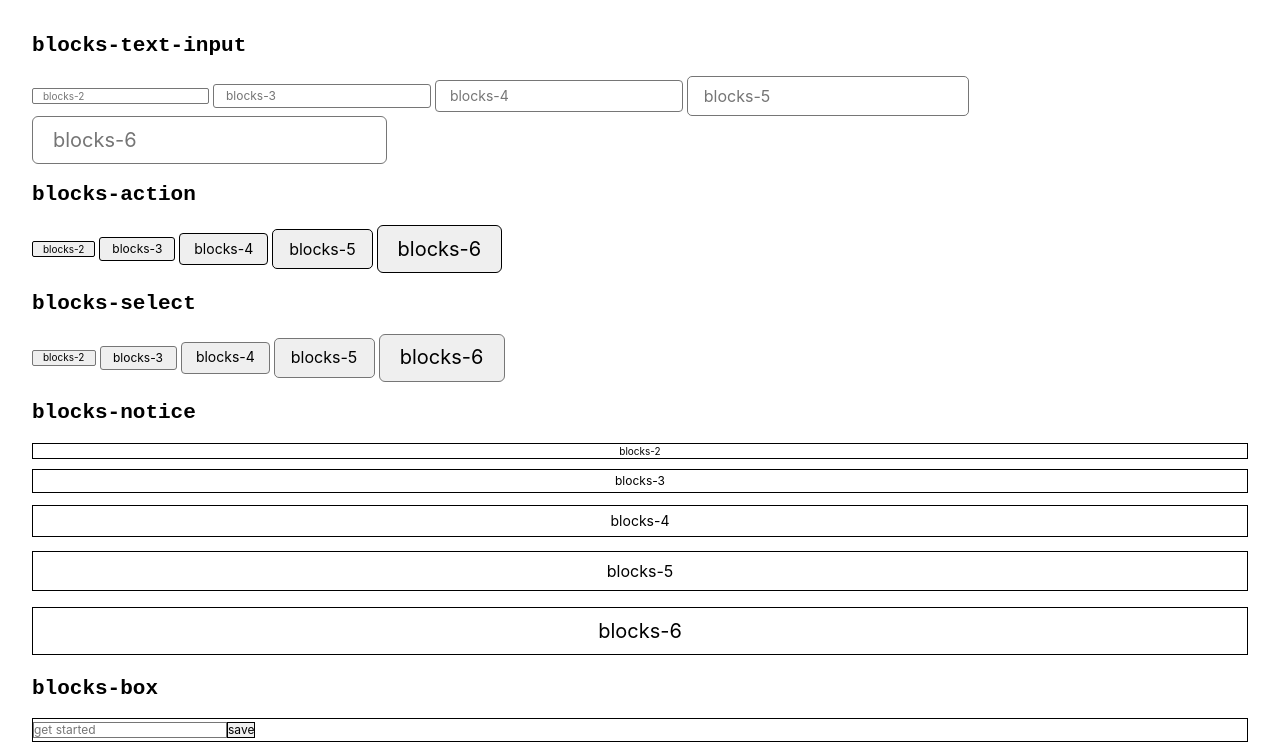
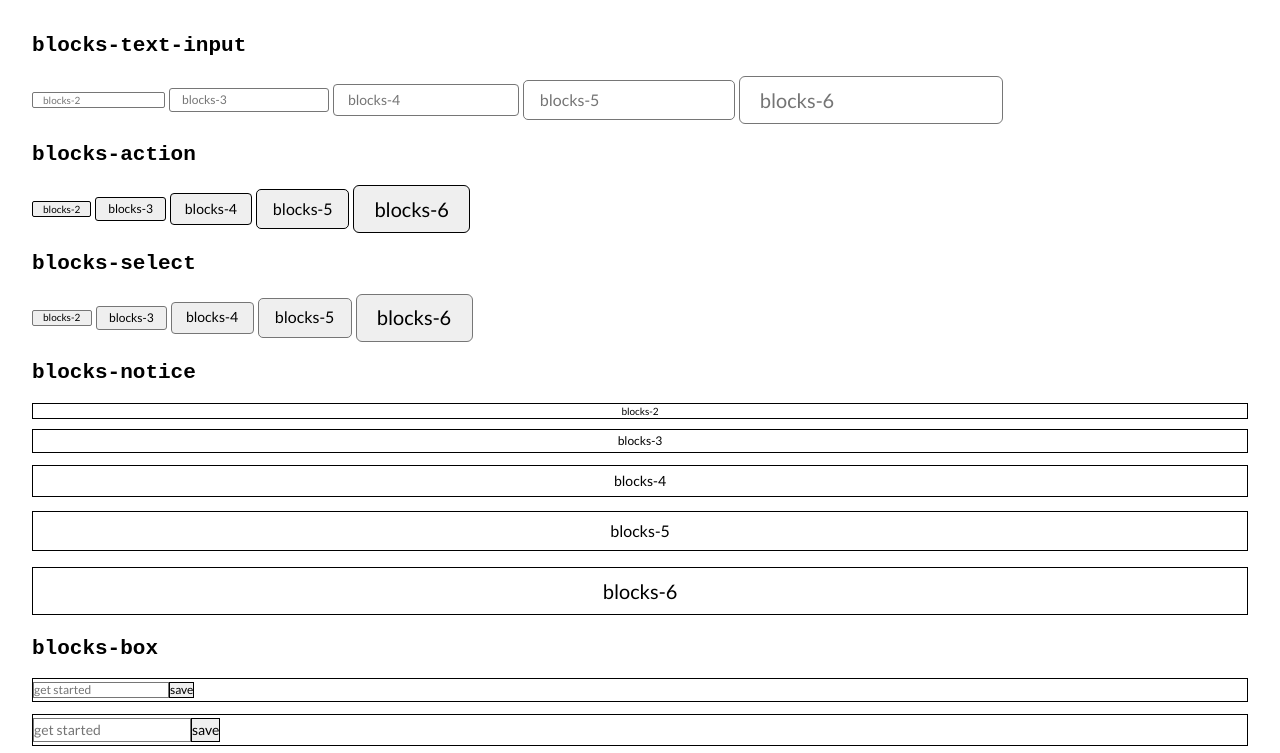
Before and after one commit to chantastic/planningcenter-elements, a website: page index.html in a window 1280 px wide. Shown: the top 753 px of the page. Drawn offline with nearby package versions, Linux system fonts and the light colour scheme.

Commit message:
add Lato

```diff
--- a/css/blocks.css
+++ b/css/blocks.css
@@ -7,7 +7,7 @@
   padding: 0;
   border-width: 1px;
   border-style: solid;
-  font-family: inherit;
+  font-family: "Lato", sans-serif;
 }
 
 input[type="text"].blocks-2 {
```
